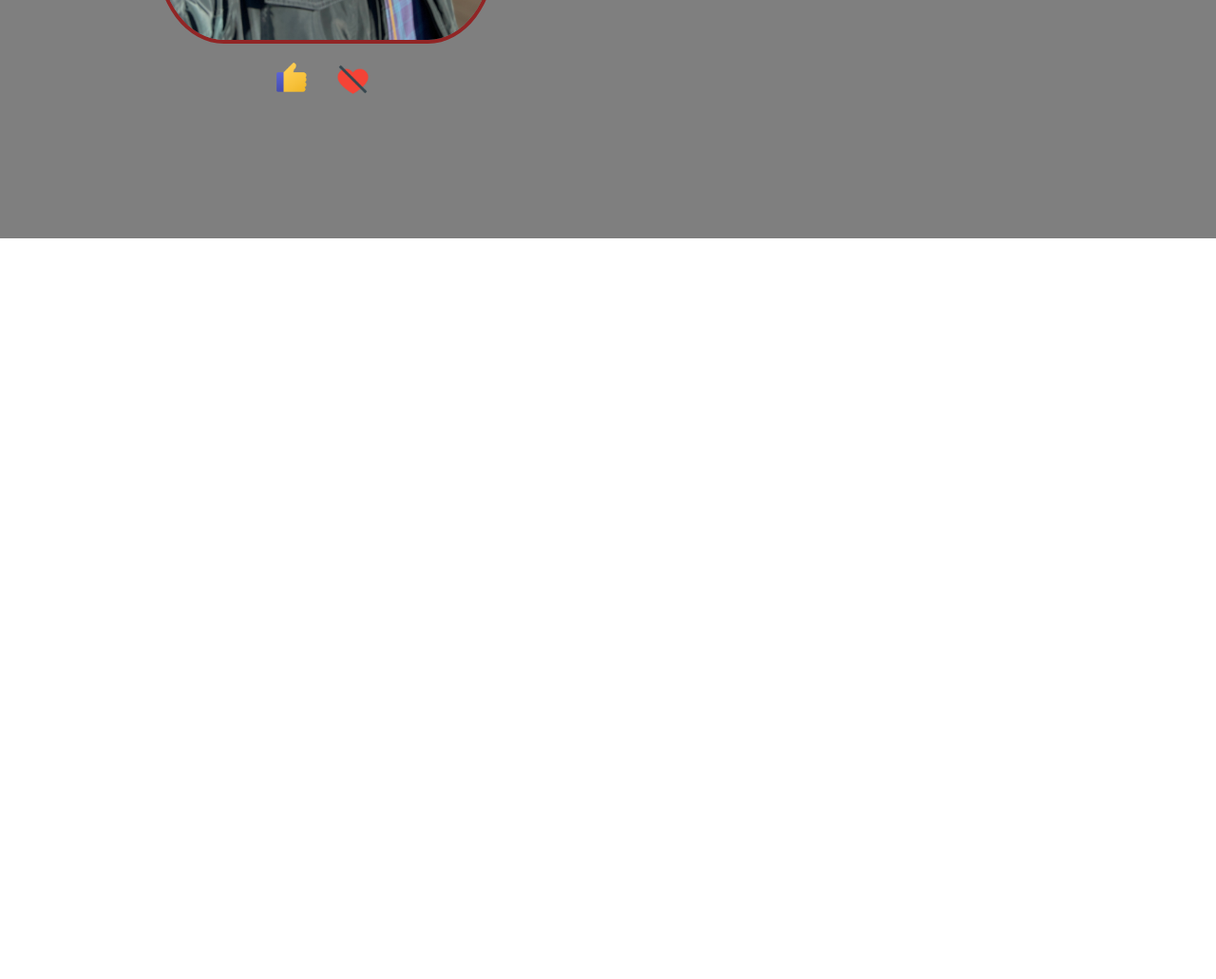
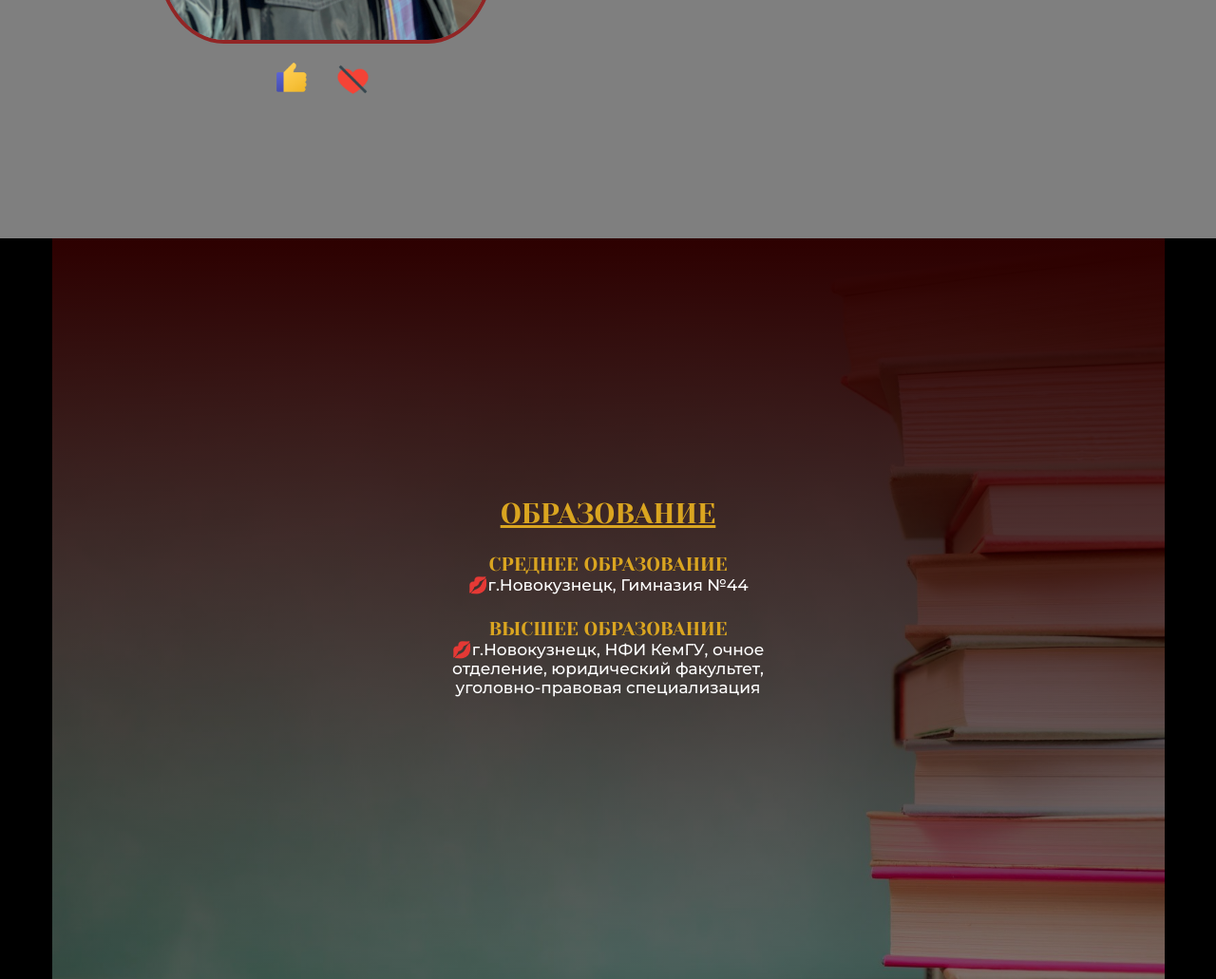
Before and after one commit to BryzgalinRoman/business_card_BRA_test, a plain HTML site: page index.html in a window 1280 px wide. Shown: the part 679-1710 px from the top of the page at 95% size. Before the commit the page ends 930 px from the top, so only its background shows below. Drawn offline with Linux system fonts and the light colour scheme.

Commit message:
делаю блок aducation

```diff
--- a/index.html
+++ b/index.html
@@ -87,7 +87,26 @@
             </div>
 
         </section>
-        <section></section>
+        <section class="aducation">
+
+            <div class="main__container aducation_container">
+
+                <div class="aducation__block">
+                    <h2 class="hero__description_block_title">образование</h2>
+                    <div class="hero__description_block_container aducation__block_container">
+                        <h3 class="description__second_title">среднее образование</h3>
+                        <p class="description_text">г.Новокузнецк, Гимназия №44</p>
+                    </div>
+                    <div class="hero__description_block_container aducation__block_container">
+                        <h3 class="description__second_title">высшее образование</h3>
+                        <p class="description_text">г.Новокузнецк, НФИ КемГУ, очное отделение, юридический факультет,
+                            уголовно-правовая специализация</p>
+                    </div>
+                </div>
+
+            </div>
+
+        </section>
         <section></section>
         <section></section>
         <section></section>
--- a/style.css
+++ b/style.css
@@ -219,6 +219,7 @@ serif; */
 
 .description_text {
     font-size: 17px;
+    text-align: center;
 }
 
 .description_text::before {
@@ -227,6 +228,39 @@ serif; */
 
 .justify {
     text-align: justify;
+}
+
+/* section_education */
+
+.aducation {
+    width: 100vw;
+    background-color: #000000;
+}
+
+.aducation_container {
+    height: 780px;
+    background: linear-gradient(rgba(45, 0, 0, 100%), rgba(0, 0, 0, 0.50)),
+        url("images/aducation.jpg") center/cover;
+    /* border-radius: 0px; */
+    display: flex;
+    flex-direction: column;
+    justify-content: center;
+    align-items: center;
+}
+
+.aducation__block {
+    display: flex;
+    flex-direction: column;
+    justify-content: center;
+    align-items: center;
+    max-width: 385px;
+}
+
+.aducation__block_container{
+    display: flex;
+    flex-direction: column;
+    /* justify-content: center; */
+    align-items: center;
 }
 
 
@@ -246,7 +280,8 @@ serif; */
 
     .hero__photo_block,
     .hero__main_photo,
-    .hero__main_photo img {
+    .hero__main_photo img,
+    .aducation__block {
         flex-direction: column;
         margin: 0 auto;
         max-width: 350px;
@@ -254,7 +289,7 @@ serif; */
 
     .hero__main_photo {}
 
-    .hero__main_photo_like_block{
+    .hero__main_photo_like_block {
         margin-top: 20px;
     }
 
```
Also changed, not shown: images/aducation.jpg (added).
